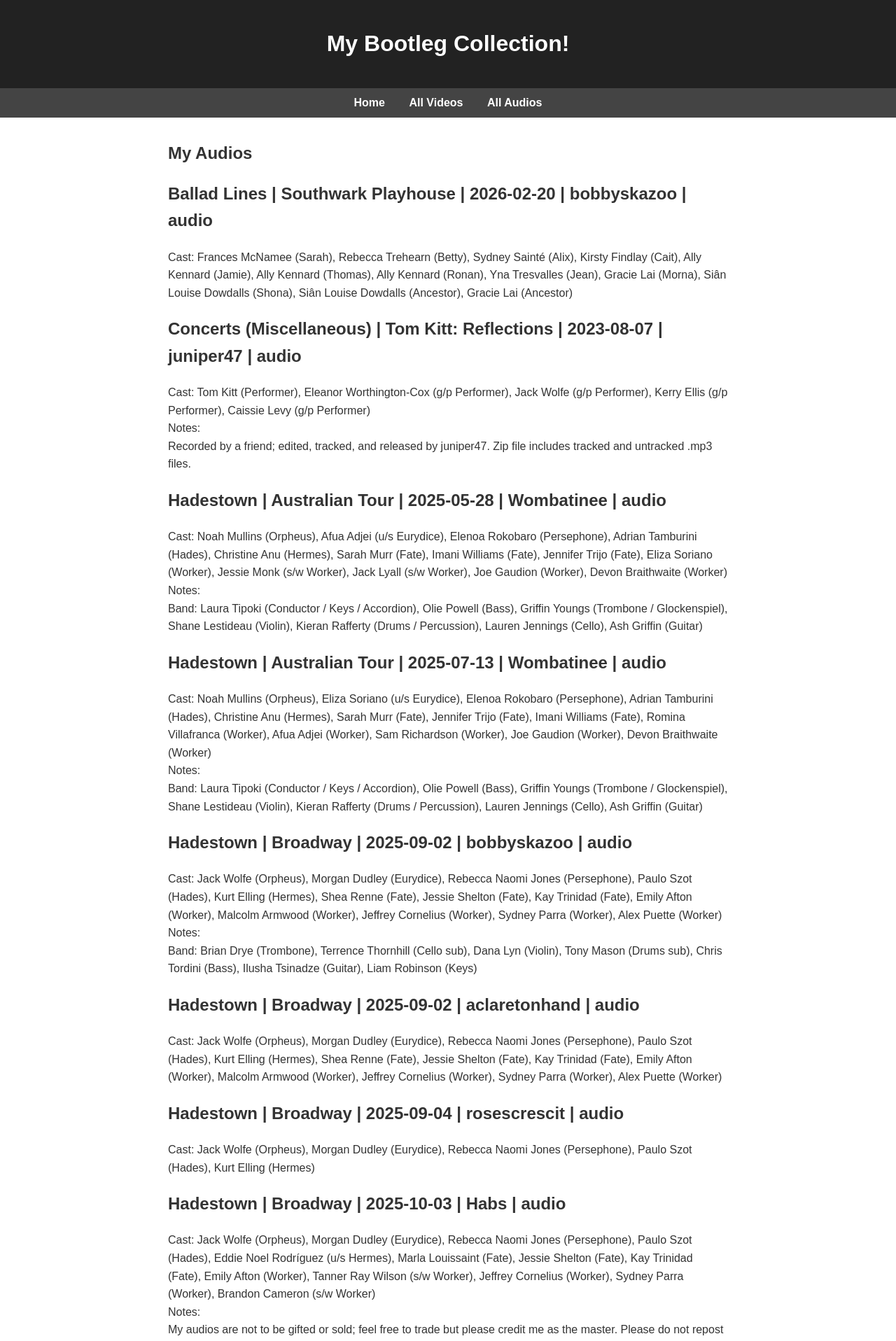
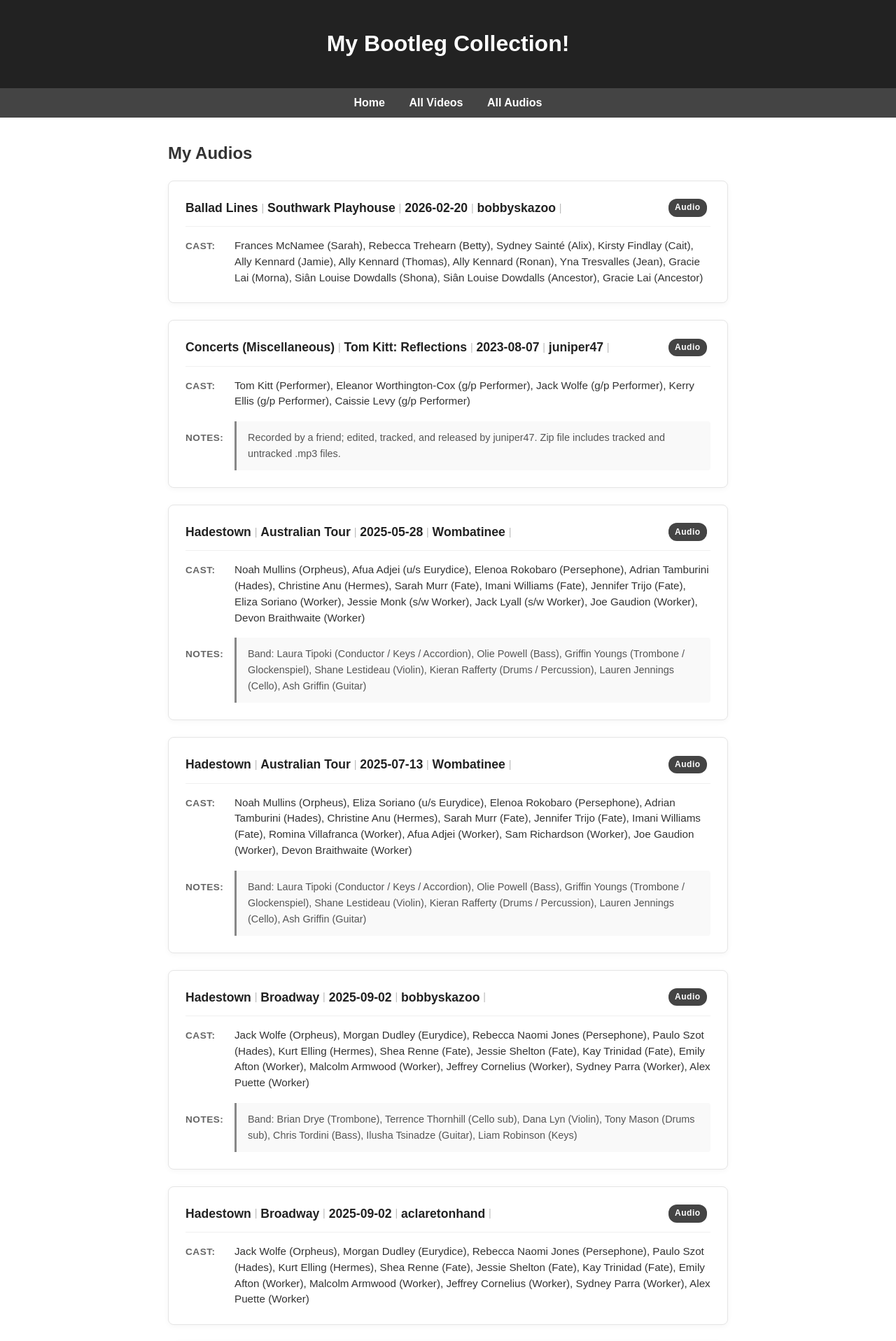
Before and after one commit to DireSpider/direspider.github.io, a Jekyll site: the page built from audios/index.html, in a window 1280 px wide. Shown: the top 1916 px of the page at 70% size. Built offline with Jekyll 4.4.1, drawn with Linux system fonts in a browser that asks for light colours.

Commit message:
Add styles for recording card component

```diff
--- a/css/style.css
+++ b/css/style.css
@@ -8,3 +8,109 @@
         nav a:hover { text-decoration: underline; }
         main { max-width: 800px; margin: 2rem auto; padding: 0 1rem; }
         footer { text-align: center; padding: 2rem; font-size: 0.8rem; color: #777; border-top: 1px solid #eee; }
+
+/* --- Recording Card Styles --- */
+
+.recording-card {
+    background-color: #ffffff;
+    border: 1px solid #e5e5e5;
+    border-radius: 8px;
+    padding: 1.5rem;
+    margin-bottom: 1.5rem;
+    box-shadow: 0 2px 8px rgba(0, 0, 0, 0.04);
+    transition: transform 0.2s ease, box-shadow 0.2s ease;
+}
+
+/* Adds a sleek, floating effect when hovering over a card */
+.recording-card:hover {
+    transform: translateY(-2px);
+    box-shadow: 0 6px 16px rgba(0, 0, 0, 0.08);
+}
+
+/* Header Styling */
+.recording-card .header {
+    display: flex;
+    flex-wrap: wrap;
+    align-items: center;
+    font-size: 1.1rem;
+    font-weight: 600;
+    color: #222;
+    margin-top: 0;
+    margin-bottom: 1rem;
+    padding-bottom: 0.75rem;
+    border-bottom: 1px solid #f0f0f0;
+}
+
+.recording-card .header span {
+    margin-right: 0.3rem;
+}
+
+/* De-emphasize the separators so the text stands out */
+.recording-card .header .separator {
+    color: #bbb;
+    font-weight: 400;
+    font-size: 0.9rem;
+}
+
+/* Turns the media type (e.g., "audio") into a modern badge */
+.recording-card .capitalize-text {
+    text-transform: capitalize;
+    background: #444;
+    color: #fff;
+    font-size: 0.75rem;
+    padding: 0.2rem 0.6rem;
+    border-radius: 12px;
+    margin-left: auto; /* Pushes the badge to the far right */
+    letter-spacing: 0.5px;
+}
+
+/* Information Sections (Cast, Notes, etc.) */
+.info-section {
+    display: flex;
+    flex-direction: row;
+    align-items: baseline;
+    margin-bottom: 0.8rem;
+}
+
+.info-section:last-child {
+    margin-bottom: 0;
+}
+
+.info-section .label {
+    font-weight: 700;
+    font-size: 0.85rem;
+    color: #666;
+    text-transform: uppercase;
+    letter-spacing: 0.5px;
+    min-width: 70px; /* Keeps the text content vertically aligned */
+    flex-shrink: 0;
+}
+
+.content-text {
+    font-size: 0.95rem;
+    color: #333;
+    line-height: 1.5;
+}
+
+/* Gives the notes section a clean, callout-box appearance */
+.notes-text {
+    font-size: 0.9rem;
+    color: #555;
+    background: #f9f9f9;
+    padding: 0.75rem 1rem;
+    border-left: 3px solid #888;
+    border-radius: 0 4px 4px 0;
+    width: 100%;
+    margin-top: 0.25rem;
+}
+
+/* Mobile Responsiveness */
+@media (max-width: 600px) {
+    .info-section {
+        flex-direction: column;
+        align-items: flex-start;
+    }
+    .info-section .label {
+        margin-bottom: 0.3rem;
+    }
+}
```
